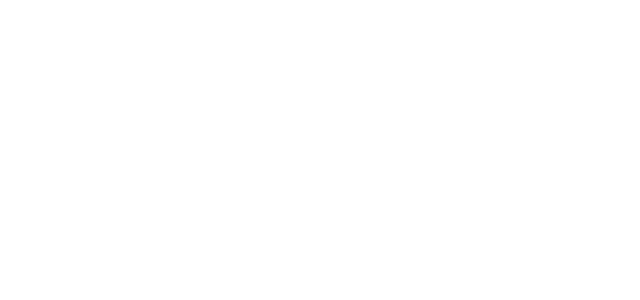
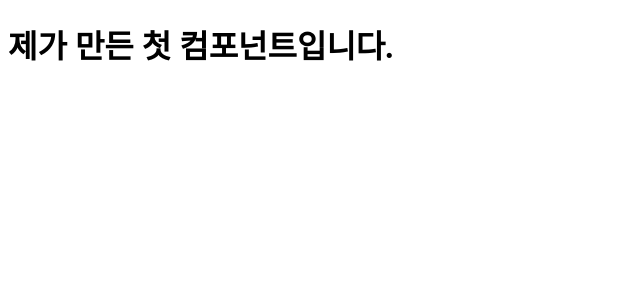
Before and after one commit to publdaze/First-met-React, a React (Create React App) app: page / in a window 1280 px wide. Shown: the top 300 px of the page, without its empty margins (0-640 px from the left). Built offline with nearby package versions, Linux system fonts and the light colour scheme.

Commit message:
feat : 댓글 컴포넌트 초기 구조 생성

```diff
--- /dev/null
+++ b/src/chapter_05/Comment.tsx
@@ -0,0 +1,16 @@
+import React from "react";
+
+interface CommentProps {
+  name: string;
+  comment: string;
+}
+
+const Comment = ({ name, comment }: CommentProps) => {
+  return (
+    <div>
+      <h1>제가 만든 첫 컴포넌트입니다.</h1>
+    </div>
+  );
+};
+
+export default Comment;
--- /dev/null
+++ b/src/chapter_05/CommentList.tsx
@@ -0,0 +1,12 @@
+import React from "react";
+import Comment from "./Comment";
+
+const CommentList = () => {
+  return (
+    <div>
+      <Comment name="" comment="" />
+    </div>
+  );
+};
+
+export default CommentList;
--- a/src/index.tsx
+++ b/src/index.tsx
@@ -1,12 +1,12 @@
 import React from "react";
 import ReactDOM from "react-dom/client";
-import App from "./App";
+import CommentList from "./chapter_05/CommentList";
 
 const root = ReactDOM.createRoot(
   document.getElementById("root") as HTMLElement
 );
 root.render(
   <React.StrictMode>
-    <App />
+    <CommentList />
   </React.StrictMode>
 );
```
